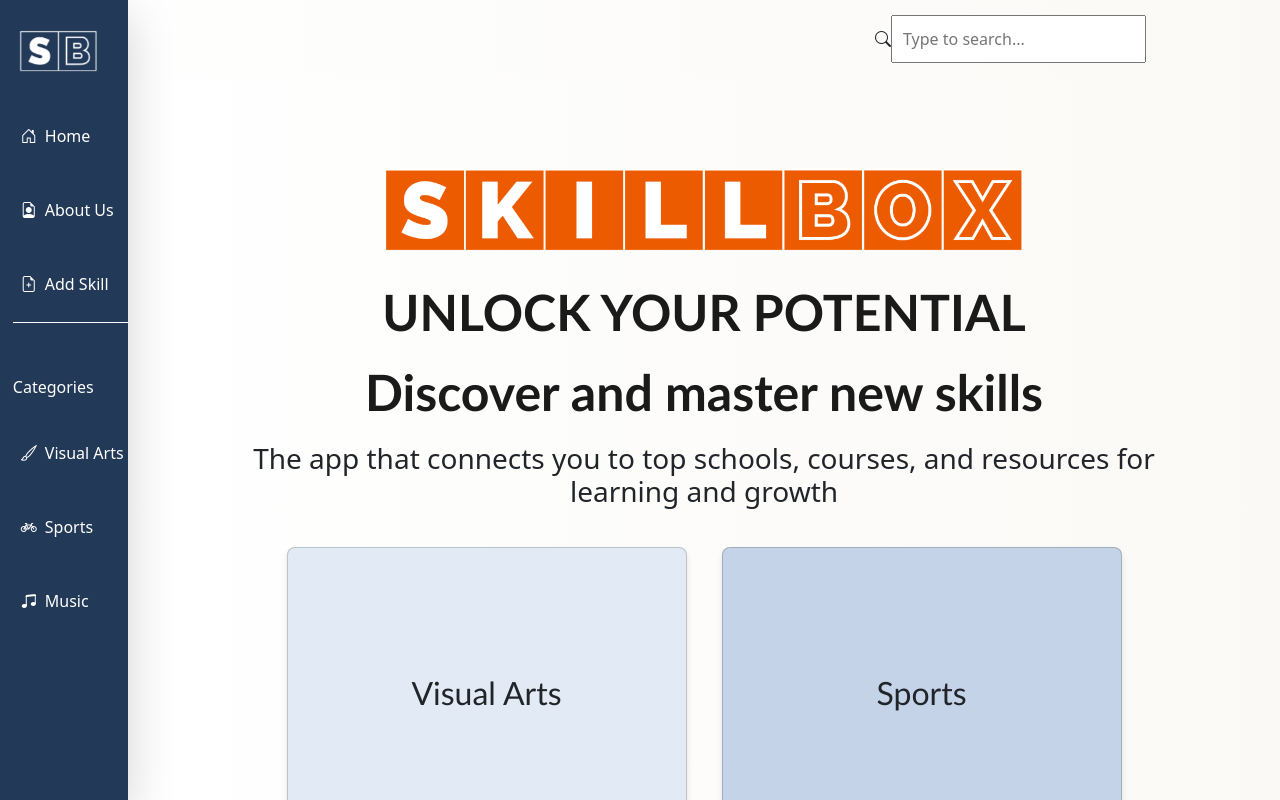
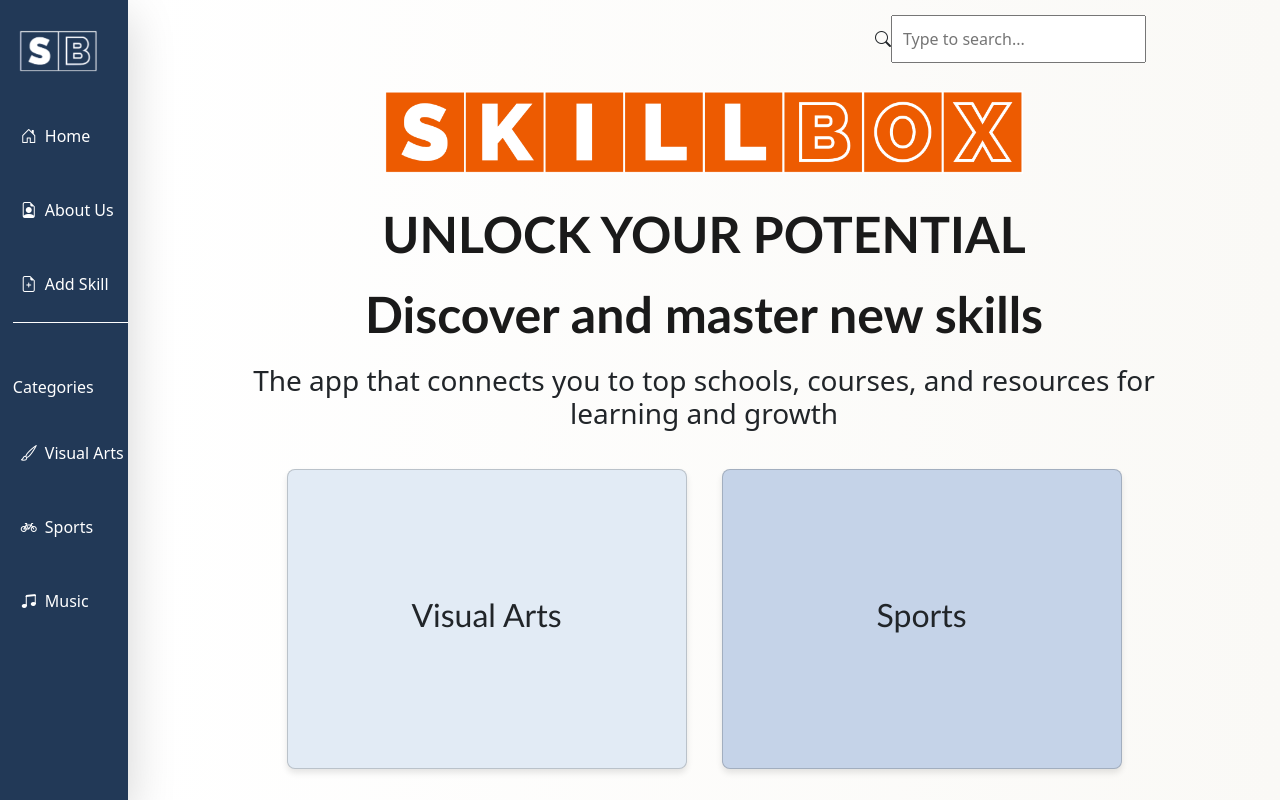
Before and after one commit to New-Skill-App/New-skill-app-2, a React (Vite) app: page / in a window 1280 px wide. Shown: the top 800 px of the page. Built offline with nearby package versions, Linux system fonts and the light colour scheme.

Commit message:
corrected css for search bar

```diff
--- a/src/components/bars/Header.jsx
+++ b/src/components/bars/Header.jsx
@@ -1,7 +1,7 @@
 function Header() {
 
   return (
-    <div className="header-container flex-row position-relative">
+    <div className="header-container flex-row">
       <div className="search-bar">
       <i class="bi bi-search"></i>
         <input type="search" placeholder="Type to search..." />
--- a/src/index.css
+++ b/src/index.css
@@ -176,7 +176,7 @@ text-decoration: none;
 /*HEADER*/
 
 .header-container {
-  width: 100%;
+  width: 80%;
   display: flex;
   flex-direction: row;
   align-items: center;
@@ -184,6 +184,10 @@ text-decoration: none;
   padding: 10px;
   box-sizing: border-box;
   z-index: 1000;
+  overflow: hidden;
+  position: absolute;
+  top: 0;
+  right: 0;
 }
 
 .search-bar {
```
